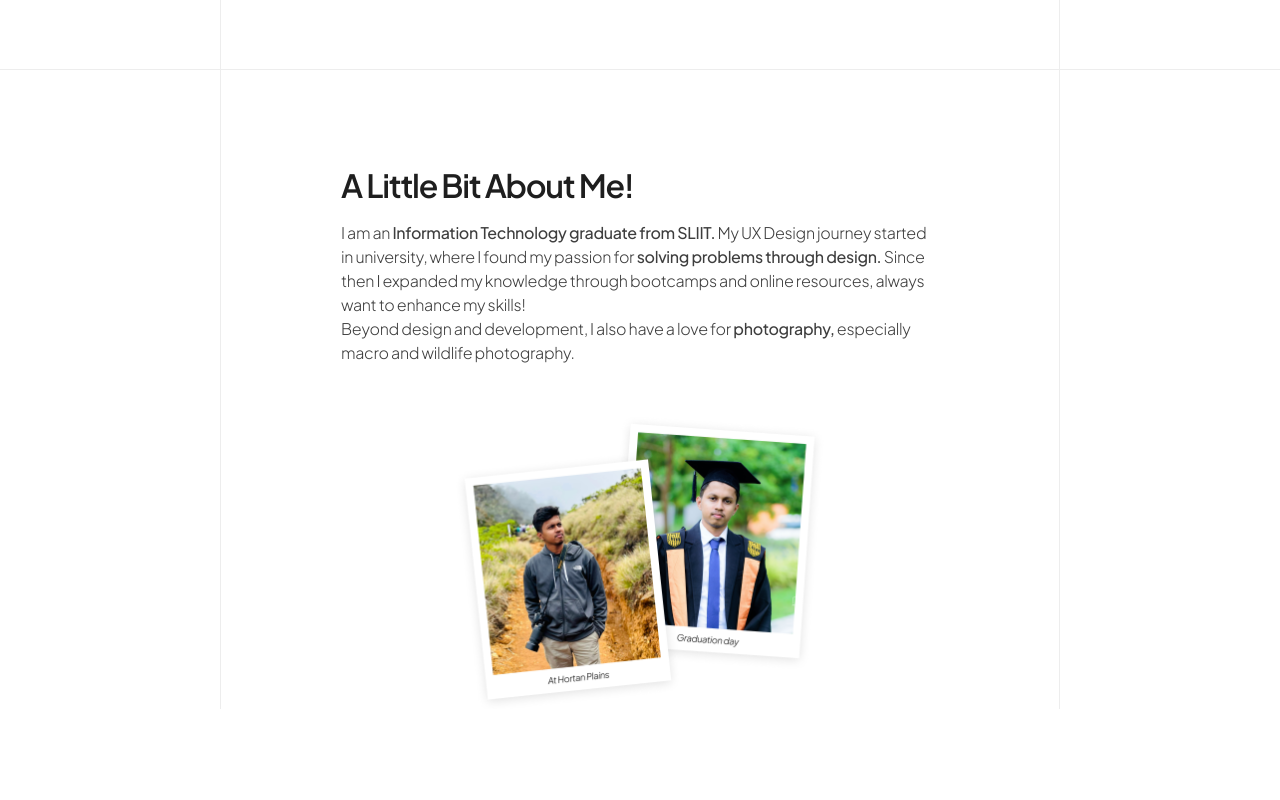
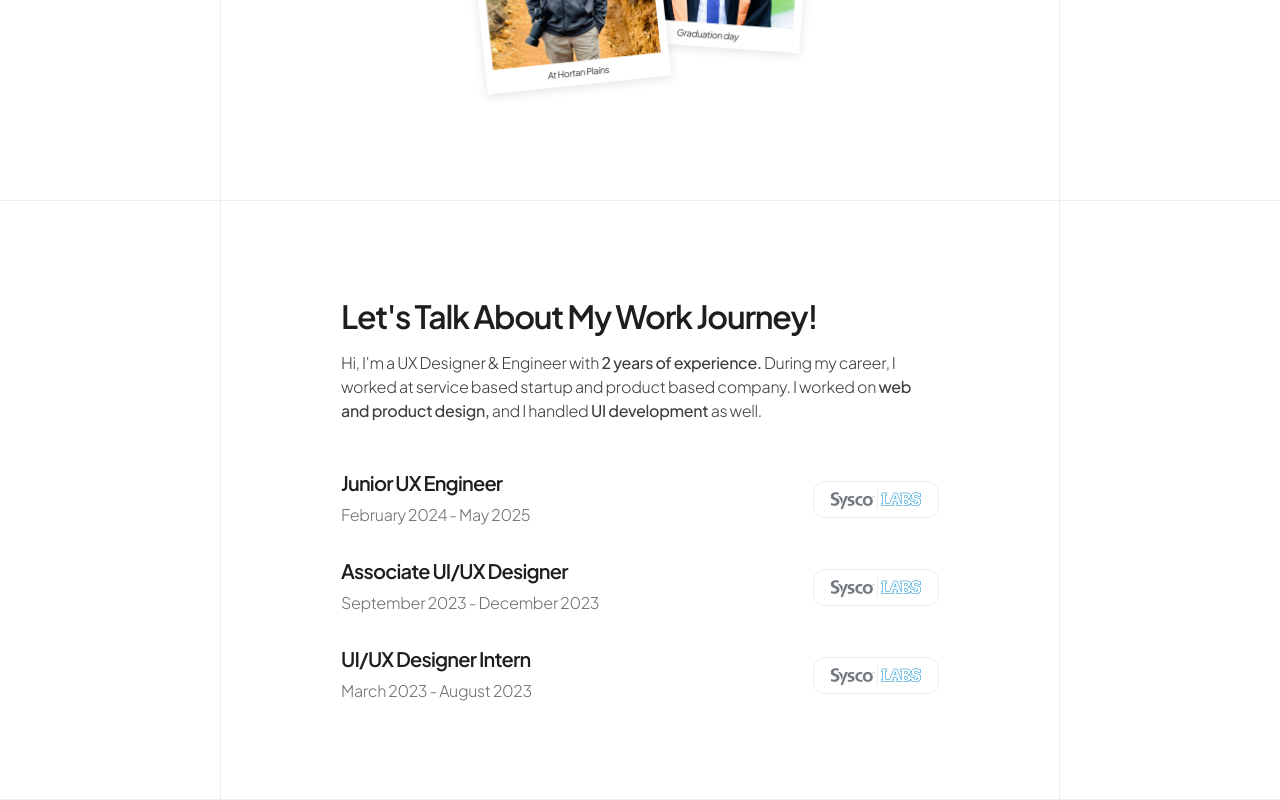
Before and after one commit to pamodaravihansa/portfolio, a React (Vite) app: page / in a window 1280 px wide. Shown: the part 1954-2754 px from the top of the page. Before the commit the page ends 2663 px from the top, so only its background shows below. Built offline with nearby package versions, Linux system fonts and the light colour scheme.

Commit message:
work section

```diff
--- a/src/pages/Homepage.tsx
+++ b/src/pages/Homepage.tsx
@@ -18,6 +18,9 @@ import heroimage3x from "../assets/images/homepage/hero_image3x.png";
 import CafeprojectThumbnail from "../assets/images/homepage/cafe_project_thumbnail2x.png";
 
 import AboutMeImage from "../assets/images/homepage/about_me_photos.png";
+
+import SyscoLabsLogo from "../assets/images/homepage/sysco-labs-logo.svg";
+
 
 const Homepage = () => {
   return (
@@ -99,7 +102,7 @@ const Homepage = () => {
 
         <div className="section-divider" />
 
-        <div className="work_container">
+        <div className="projects_container">
           <h2 className="font-pjs-h2">Check Out My Cool Projects!</h2>
 
           <div className="project_card">
@@ -117,7 +120,7 @@ const Homepage = () => {
             </div>
           </div>
 
-          <div className="project_card">
+          {/* <div className="project_card">
             <img
               src={CafeprojectThumbnail}
               width={568}
@@ -130,7 +133,7 @@ const Homepage = () => {
                 Website Design for a Charming European Cafe Shop, Showcasing Authentic Cuisine and Inviting Atmosphere
               </h3>
             </div>
-          </div>
+          </div> */}
 
 
         </div>
@@ -154,12 +157,70 @@ const Homepage = () => {
             height={297}
             alt="Pamoda's Portraits"
           />
-
-
         </div>
 
+        <div className="section-divider" />
 
+        <div className="work_container">
+          <div className="work_text_section">
+            <h2 className="font-pjs-h2">Let's Talk About My Work Journey!</h2>
+            <div className="about_me_description">
+              <p className="font-pjs-b1-l">
+                Hi, I’m a UX Designer & Engineer with<span className="font-pjs-b1-m"> 2 years of experience.</span> During my career, I worked at service based startup and product based company. I worked on<span className="font-pjs-b1-m"> web and product design,</span> and I handled<span className="font-pjs-b1-m"> UI development</span>  as well.
+              </p>
+            </div>
+          </div>
+          <div className="worked_companies_section">
 
+            <div className="company_row">
+              <div className="company_text">
+                <h4 className="font-pjs-h4">Junior UX Engineer</h4>
+                <p className="font-pjs-b1-l">February 2024 - May 2025</p>
+              </div>
+              <div className="company_logo_container">
+                <img src={SyscoLabsLogo}
+                  className="sysco_labs_logo"
+                  height={20}
+                  width={92}
+                  alt="Sysco LABS Logo"
+                />
+              </div>
+            </div>
+
+            <div className="company_row">
+              <div className="company_text">
+                <h4 className="font-pjs-h4">Associate UI/UX Designer</h4>
+                <p className="font-pjs-b1-l">September 2023 - December 2023</p>
+              </div>
+              <div className="company_logo_container">
+                <img src={SyscoLabsLogo}
+                  className="sysco_labs_logo"
+                  height={20}
+                  width={92}
+                  alt="Sysco LABS Logo"
+                />
+              </div>
+            </div>
+
+            <div className="company_row">
+              <div className="company_text">
+                <h4 className="font-pjs-h4">UI/UX Designer Intern</h4>
+                <p className="font-pjs-b1-l">March 2023 - August 2023</p>
+              </div>
+              <div className="company_logo_container">
+                <img src={SyscoLabsLogo}
+                  className="sysco_labs_logo"
+                  height={20}
+                  width={92}
+                  alt="Sysco LABS Logo"
+                />
+              </div>
+            </div>
+
+          </div>
+        </div>
+
+        <div className="section-divider" />
 
       </div>
     </>
--- a/src/styles/pages/_home.scss
+++ b/src/styles/pages/_home.scss
@@ -81,7 +81,7 @@ body {
 
     }
 
-    .work_container {
+    .projects_container {
         display: flex;
         flex-direction: column;
         align-items: flex-start;
@@ -125,12 +125,14 @@ body {
 
     }
 
-    .about_container {
+    .about_container,
+    .work_container {
         display: flex;
         flex-direction: column;
         gap: 3rem;
 
-        .about_text_section {
+        .about_text_section,
+        .work_text_section {
             display: flex;
             flex-direction: column;
             gap: 1rem;
@@ -147,10 +149,47 @@ body {
 
     }
 
+    .worked_companies_section {
+        display: flex;
+        flex-direction: column;
+        gap: 2rem;
+
+        .company_row {
+            display: flex;
+            justify-content: space-between;
+            align-items: center;
+
+            .company_text {
+
+                display: flex;
+                flex-direction: column;
+                gap: 0.5rem;
+
+                p {
+                    color: $tertiary-text-color;
+                }
+            }
+
+            .company_logo_container {
+                display: flex;
+                align-items: center;
+                justify-content: center;
+                height: 2.3rem;
+                border-style: solid;
+                border-width: 1px;
+                border-color: $line-color;
+                padding-inline: 1rem;
+                border-radius: 0.75rem;
+
+                .sysco_labs_logo {
+                    height: 20px;
+                    width: 92px;
+                    object-fit: contain;
+                }
+            }
+        }
 
 
 
-
-
-
+    }
 }
```
Also changed, not shown: src/assets/images/homepage/sysco-labs-logo.svg (added).
